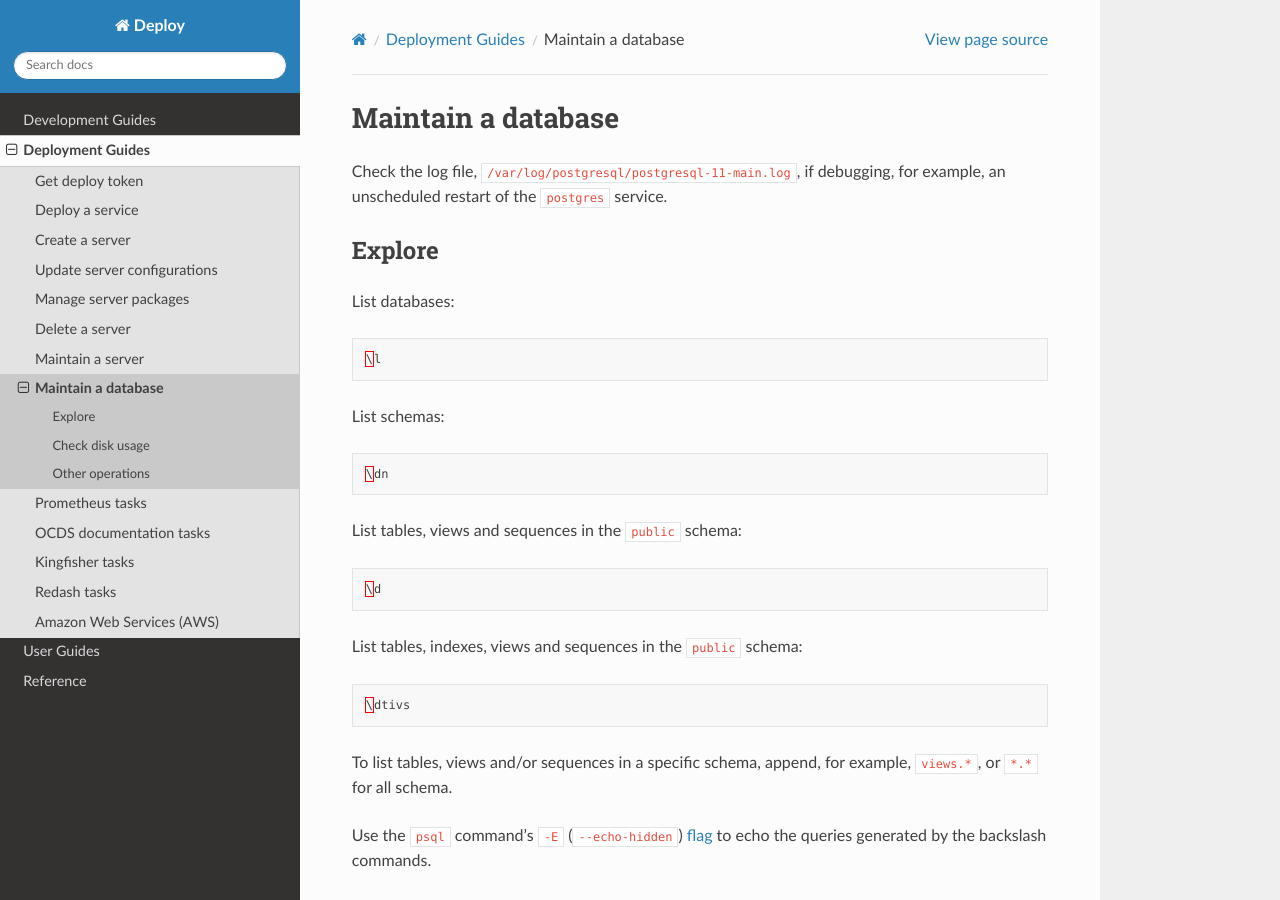
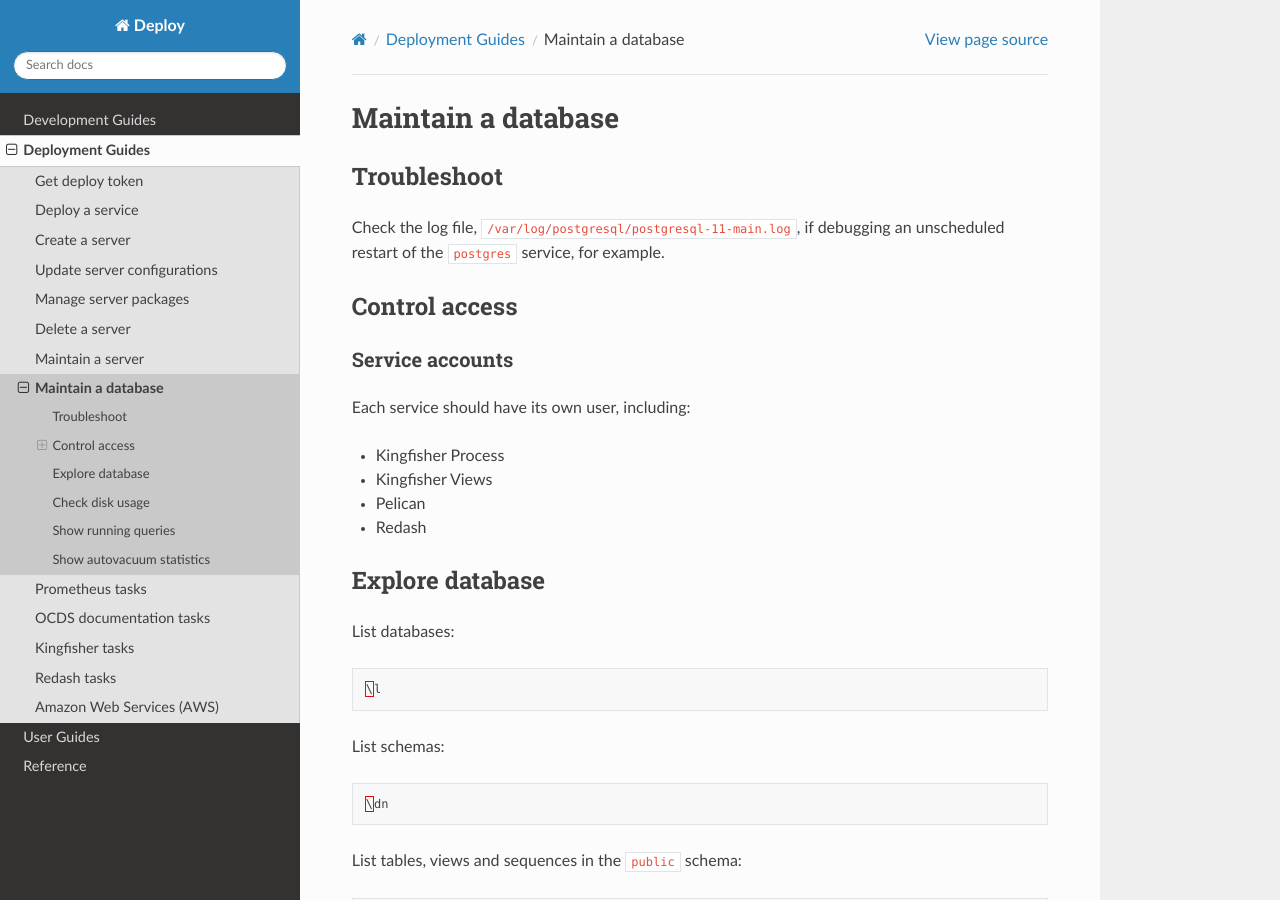
Before and after one commit to open-contracting/deploy, a Sphinx documentation site: the page built from docs/deploy/databases.rst, in a window 1280 px wide and 900 px high. Built offline with Sphinx 7.4.7 and the Read the Docs theme 2.0.0, drawn with Linux system fonts in a browser that asks for light colours; some of the changed text lies outside the part shown.

Commit message:
docs: Move database service accounts to deploy page instead of use page. Add step to checking whether Kingfisher is busy.

```diff
--- a/docs/deploy/databases.rst
+++ b/docs/deploy/databases.rst
@@ -1,10 +1,26 @@
 Maintain a database
 ===================
 
-Check the log file, ``/var/log/postgresql/postgresql-11-main.log``, if debugging, for example, an unscheduled restart of the ``postgres`` service.
+Troubleshoot
+------------
 
-Explore
--------
+Check the log file, ``/var/log/postgresql/postgresql-11-main.log``, if debugging an unscheduled restart of the ``postgres`` service, for example.
+
+Control access
+--------------
+
+Service accounts
+~~~~~~~~~~~~~~~~
+
+Each service should have its own user, including:
+
+-  Kingfisher Process
+-  Kingfisher Views
+-  Pelican
+-  Redash
+
+Explore database
+----------------
 
 List databases:
 
@@ -70,8 +86,10 @@
 
 See the `Database Object Size Functions <https://www.postgresql.org/docs/current/functions-admin.html#FUNCTIONS-ADMIN-DBSIZE>`__ documentation.
 
-Other operations
-----------------
+.. pg-stat-activity:
+
+Show running queries
+--------------------
 
 Show running queries:
 
--- a/docs/deploy/setup.rst
+++ b/docs/deploy/setup.rst
@@ -36,11 +36,13 @@
 
       ssh root@collect.kingfisher.open-contracting.org
 
-#. Check if any :ref:`long-running tasks<tmux>` are running, by attaching to each session in ``tmux`` to see which commands are running. If any commands would be interrupted by the deployment, don't deploy without the consent of helpdesk analysts. To list all sessions:
+#. Check if any :ref:`long-running tasks<tmux>` are running, by attaching to each session in ``tmux`` to see which commands are running. If any commands would be interrupted by the deployment, don't deploy without the consent of the helpdesk analysts, who should be identified by the session name. To list all sessions:
 
    .. code-block:: bash
 
       for i in root ocdskfs ocdskfp; do echo $i; su $i -c "tmux ls"; done
+
+#. If the ``postgres`` service would be restarted by the deployment (for example, due to a configuration change or a package upgrade), check if any :ref:`long-running queries<pg-stat-activity>` are running. If there are queries with a ``state`` of ``active`` and a ``time`` greater than an hour, don't deploy without the consent of the helpdesk analysts, who should be identified by the ``usename``, ``client_addr`` or comment at the start of ``query``.
 
 If you must deploy while spiders are running, see how to :ref:`deploy Kingfisher Process without losing Scrapy requests<deploy-kingfisher-process>`.
 
```
Also changed, not shown: other parts of docs/deploy/databases.rst (+4 -1 lines), docs/use/databases.rst (+4 -12 lines).
